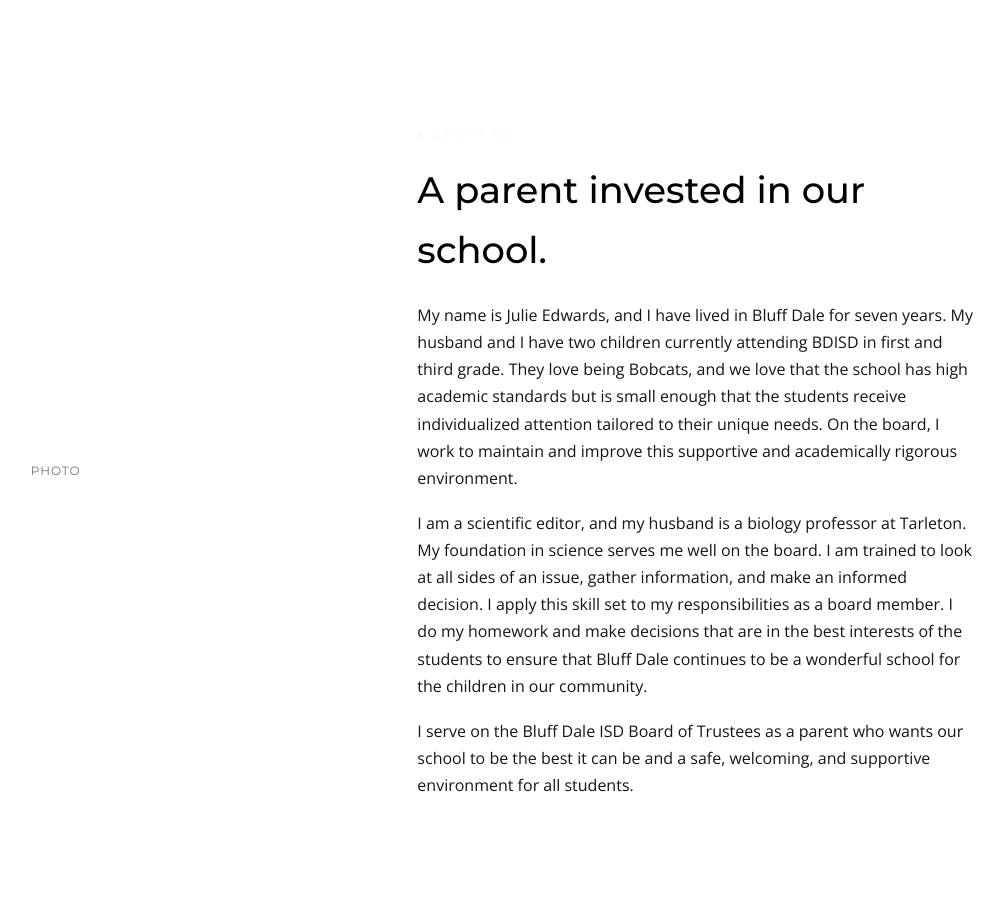
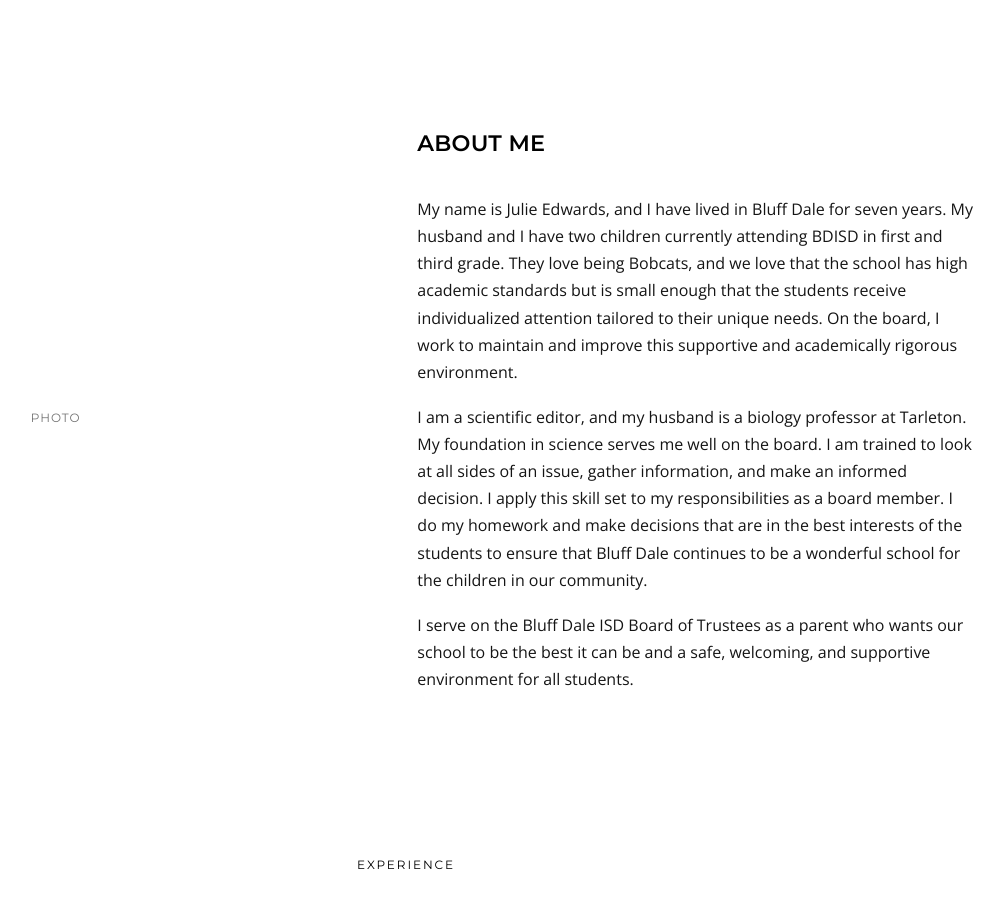
Before and after one commit to DrDustinEdwards/julieedwards-info, a Next.js app: page / in a window 1280 px wide. Shown: the part 1200-2105 px from the top of the page, without its empty margins (242-1246 px from the left). Built offline with nearby package versions, Linux system fonts and the light colour scheme.

Commit message:
About: heading matches Experience style, white on green panel

```diff
--- a/app/globals.css
+++ b/app/globals.css
@@ -97,8 +97,8 @@ section { padding: 5rem 0; }
 .about-img.placeholder { display: grid; place-items: center; }
 .about-img .ph { font-family: var(--font-mono); font-size: .75rem; letter-spacing: .08em; text-transform: uppercase; color: var(--brand-text); opacity: .55; }
 .about-panel { background: var(--section-brand); color: var(--section-brand-ink); padding: clamp(2.5rem, 5vw, 4.5rem); display: flex; flex-direction: column; justify-content: center; }
-.about-panel .eyebrow { color: rgba(246,250,244,.8); } .about-panel .eyebrow::before { background: rgba(246,250,244,.9); }
-.about-panel h2 { font-family: var(--font-display); font-weight: 500; font-size: clamp(1.7rem, 3.5vw, 2.3rem); margin: .9rem 0 1.3rem; }
+.about-panel h2 { font-family: var(--font-display); font-weight: 600; font-size: 1.4rem; color: var(--section-brand-ink); text-transform: uppercase; letter-spacing: .01em; margin-bottom: 1.3rem; }
+.about-panel h2 .rule { display: block; width: 2.5rem; height: 3px; background: var(--section-brand-ink); margin-top: .6rem; }
 .about-panel p { opacity: .92; margin-bottom: 1.1rem; font-size: 1rem; line-height: 1.7; }
 
 /* EXPERIENCE */
--- a/components/About.tsx
+++ b/components/About.tsx
@@ -11,8 +11,10 @@ export default function About() {
           {!images.about && <span className="ph">Photo</span>}
         </div>
         <div className="about-panel reveal">
-          <div className="eyebrow">About Me</div>
-          <h2>A parent invested in our school.</h2>
+          <h2>
+            About Me
+            <span className="rule" />
+          </h2>
           {about.paragraphs.map((p, i) => (
             <p key={i}>{p}</p>
           ))}
```
